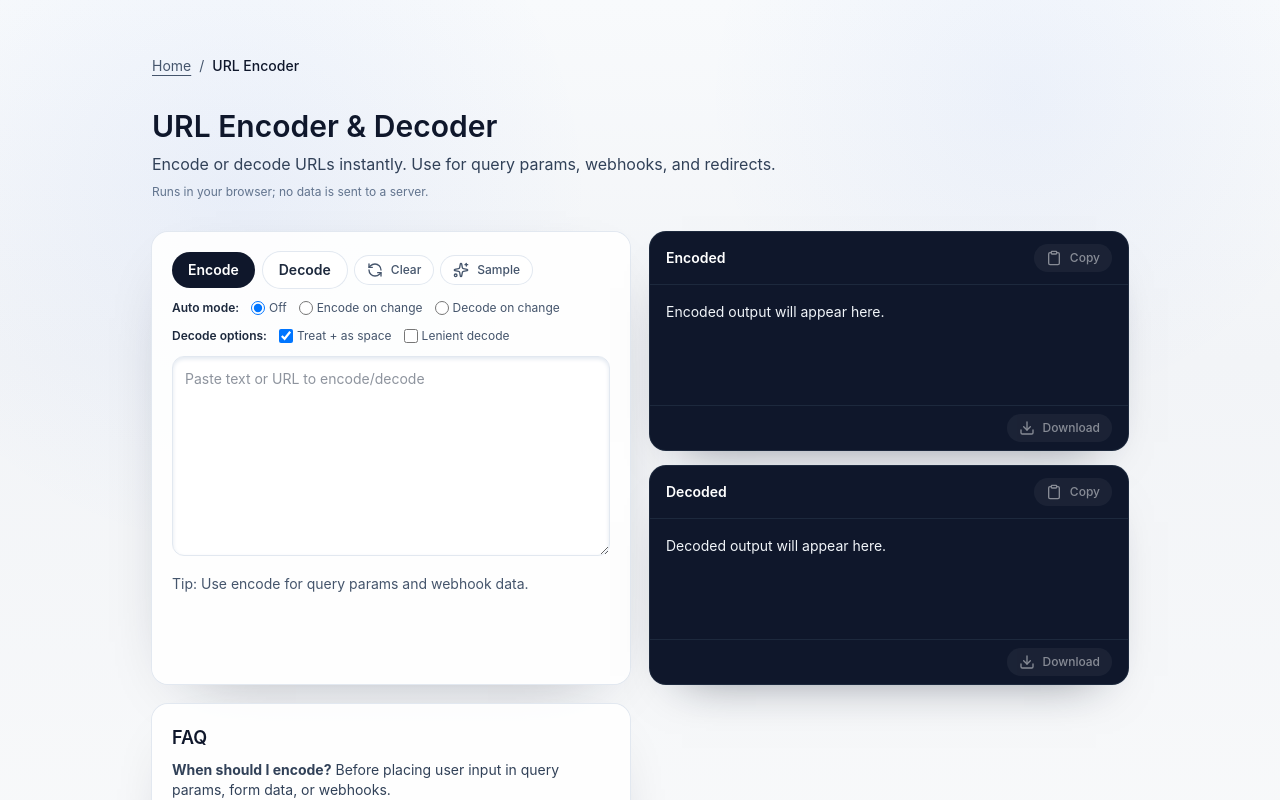
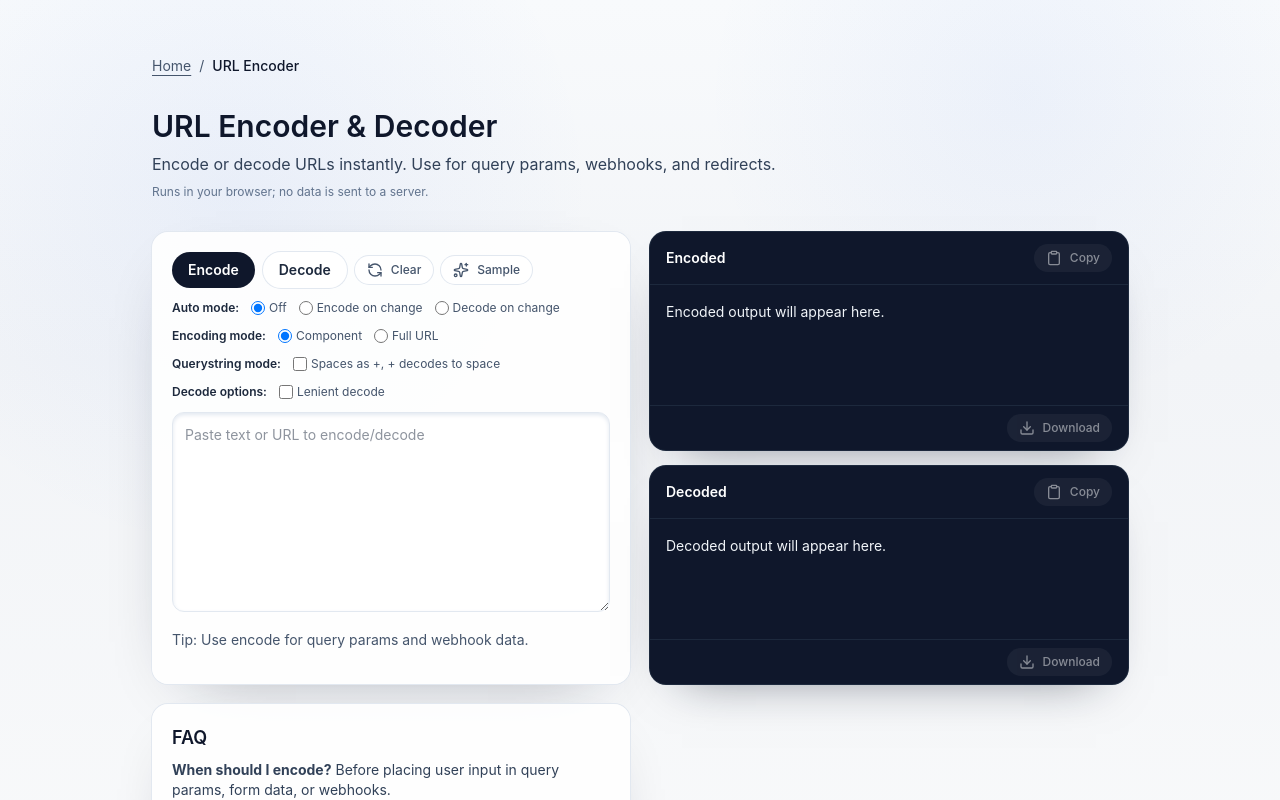
Before and after one commit to ChainPix/custom-website, a Next.js app: page /url-encoder in a window 1280 px wide. Shown: the top 800 px of the page. Built offline with nearby package versions, Linux system fonts and the light colour scheme; no server answers.

Commit message:
Add URL encoding modes

```diff
--- a/app/(tools)/url-encoder/URL_ENCODER.md
+++ b/app/(tools)/url-encoder/URL_ENCODER.md
@@ -3,6 +3,7 @@
 ## Notes
 - Auto mode encodes/decodes using the latest textarea value to avoid stale state.
 - Decode errors now surface the invalid % index and support lenient decoding (plus-as-space, stray % fixes).
+- Added encoding modes (component vs full URL) plus querystring mode for +/space handling.
 
 ## Current State (observed)
 - Functionality: Encode/decode a single input; separate encoded/decoded outputs. No bulk mode, no auto-clean, no URL validation.
--- a/app/(tools)/url-encoder/client.tsx
+++ b/app/(tools)/url-encoder/client.tsx
@@ -12,7 +12,8 @@ export default function UrlEncoderClient() {
   const [error, setError] = useState("");
   const [status, setStatus] = useState("Ready");
   const [autoMode, setAutoMode] = useState<"none" | "encode" | "decode">("none");
-  const [decodePlusAsSpace, setDecodePlusAsSpace] = useState(true);
+  const [encodeMode, setEncodeMode] = useState<"component" | "full">("component");
+  const [querystringMode, setQuerystringMode] = useState(false);
   const [lenientDecode, setLenientDecode] = useState(false);
   const MAX_SIZE_BYTES = 512 * 1024; // 512KB guard
 
@@ -39,7 +40,10 @@ export default function UrlEncoderClient() {
         setStatus("Error");
         return;
       }
-      setEncoded(encodeURIComponent(value));
+      const encodedValue =
+        encodeMode === "full" ? encodeURI(value) : encodeURIComponent(value);
+      const normalized = querystringMode ? encodedValue.replace(/%20/g, "+") : encodedValue;
+      setEncoded(normalized);
       setDecoded("");
       setStatus("Updated");
     } catch (err) {
@@ -53,7 +57,7 @@ export default function UrlEncoderClient() {
     try {
       setError("");
       setStatus("Decoding...");
-      const normalized = decodePlusAsSpace ? value.replace(/\+/g, " ") : value;
+      const normalized = querystringMode ? value.replace(/\+/g, " ") : value;
       const bytes = new Blob([normalized]).size;
       if (bytes > MAX_SIZE_BYTES) {
         setError("Input too large. Please keep under 512KB.");
@@ -61,12 +65,14 @@ export default function UrlEncoderClient() {
         return;
       }
       const lenientValue = lenientDecode ? applyLenientFixes(normalized) : normalized;
-      setDecoded(decodeURIComponent(lenientValue));
+      const decodedValue =
+        encodeMode === "full" ? decodeURI(lenientValue) : decodeURIComponent(lenientValue);
+      setDecoded(decodedValue);
       setEncoded("");
       setStatus("Updated");
     } catch (err) {
       console.error("Decode error", err);
-      const normalized = decodePlusAsSpace ? value.replace(/\+/g, " ") : value;
+      const normalized = querystringMode ? value.replace(/\+/g, " ") : value;
       const invalidIndex = findInvalidPercentIndex(normalized);
       if (invalidIndex >= 0) {
         setError(`Invalid % sequence at index ${invalidIndex}. Use % followed by two hex digits.`);
@@ -215,16 +221,44 @@ export default function UrlEncoderClient() {
             </label>
           </div>
           <div className="flex flex-wrap items-center gap-3 text-xs text-slate-600">
-            <span className="font-semibold text-slate-800">Decode options:</span>
+            <span className="font-semibold text-slate-800">Encoding mode:</span>
+            <label className="flex items-center gap-1">
+              <input
+                type="radio"
+                name="encode-mode"
+                value="component"
+                checked={encodeMode === "component"}
+                onChange={() => setEncodeMode("component")}
+                className="h-3.5 w-3.5 rounded border-slate-300 text-slate-900 focus:ring-2 focus:ring-slate-200"
+              />
+              Component
+            </label>
+            <label className="flex items-center gap-1">
+              <input
+                type="radio"
+                name="encode-mode"
+                value="full"
+                checked={encodeMode === "full"}
+                onChange={() => setEncodeMode("full")}
+                className="h-3.5 w-3.5 rounded border-slate-300 text-slate-900 focus:ring-2 focus:ring-slate-200"
+              />
+              Full URL
+            </label>
+          </div>
+          <div className="flex flex-wrap items-center gap-3 text-xs text-slate-600">
+            <span className="font-semibold text-slate-800">Querystring mode:</span>
             <label className="flex items-center gap-1">
               <input
                 type="checkbox"
-                checked={decodePlusAsSpace}
-                onChange={(event) => setDecodePlusAsSpace(event.target.checked)}
+                checked={querystringMode}
+                onChange={(event) => setQuerystringMode(event.target.checked)}
                 className="h-3.5 w-3.5 rounded border-slate-300 text-slate-900 focus:ring-2 focus:ring-slate-200"
               />
-              Treat + as space
+              Spaces as +, + decodes to space
             </label>
+          </div>
+          <div className="flex flex-wrap items-center gap-3 text-xs text-slate-600">
+            <span className="font-semibold text-slate-800">Decode options:</span>
             <label className="flex items-center gap-1">
               <input
                 type="checkbox"
```
